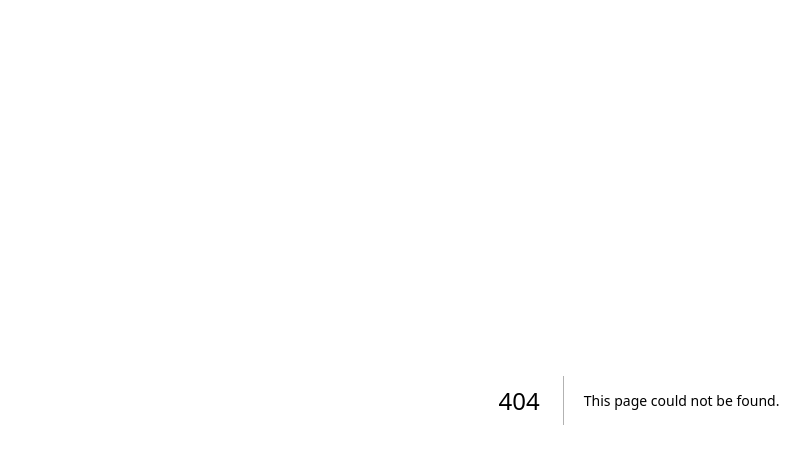
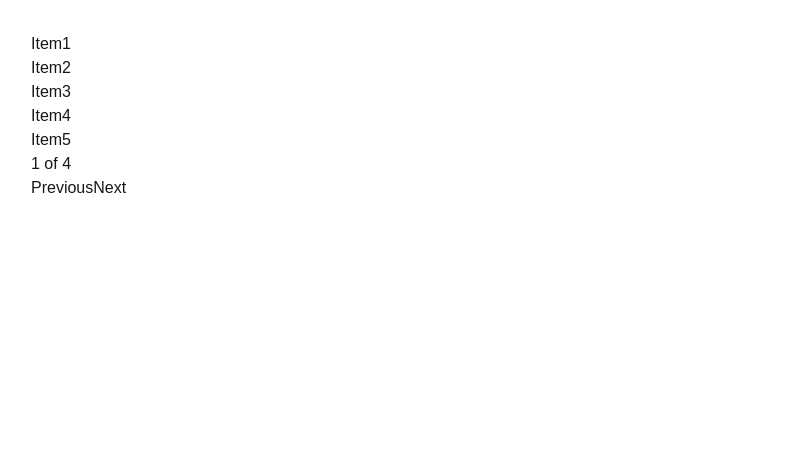
Before and after one commit to Neel37389/react-practice, a Next.js app: page /pagination in a window 1280 px wide. Before the commit this address had no page. Shown: the top 464 px of the page, without its empty margins (1-811 px from the left). Built offline with nearby package versions, Linux system fonts and the light colour scheme.

Commit message:
Pagination Practice

```diff
--- /dev/null
+++ b/src/app/pagination/page.tsx
@@ -0,0 +1,40 @@
+"use client";
+
+import { useState } from "react";
+
+const ITEMS_PER_PAGE = 5;
+
+const totalItems = Array.from({ length: 20 }, (_, i) => `Item${i + 1}`);
+
+export default function PaginationPage() {
+  const [currentPage, setCurrentPage] = useState<number>(1);
+
+  const totalPages = Math.ceil(totalItems.length / ITEMS_PER_PAGE);
+  const visibleItems = totalItems.slice(
+    (currentPage - 1) * ITEMS_PER_PAGE,
+    currentPage * ITEMS_PER_PAGE,
+  );
+
+  return (
+    <div className="p-8">
+      {visibleItems.map((item, index) => (
+        <p key={index}>{item}</p>
+      ))}
+      <p>
+        {currentPage} of {totalPages}
+      </p>
+      <button
+        onClick={() => setCurrentPage(currentPage - 1)}
+        disabled={currentPage === 1}
+      >
+        Previous
+      </button>
+      <button
+        onClick={() => setCurrentPage(currentPage + 1)}
+        disabled={currentPage === totalPages}
+      >
+        Next
+      </button>
+    </div>
+  );
+}
```
